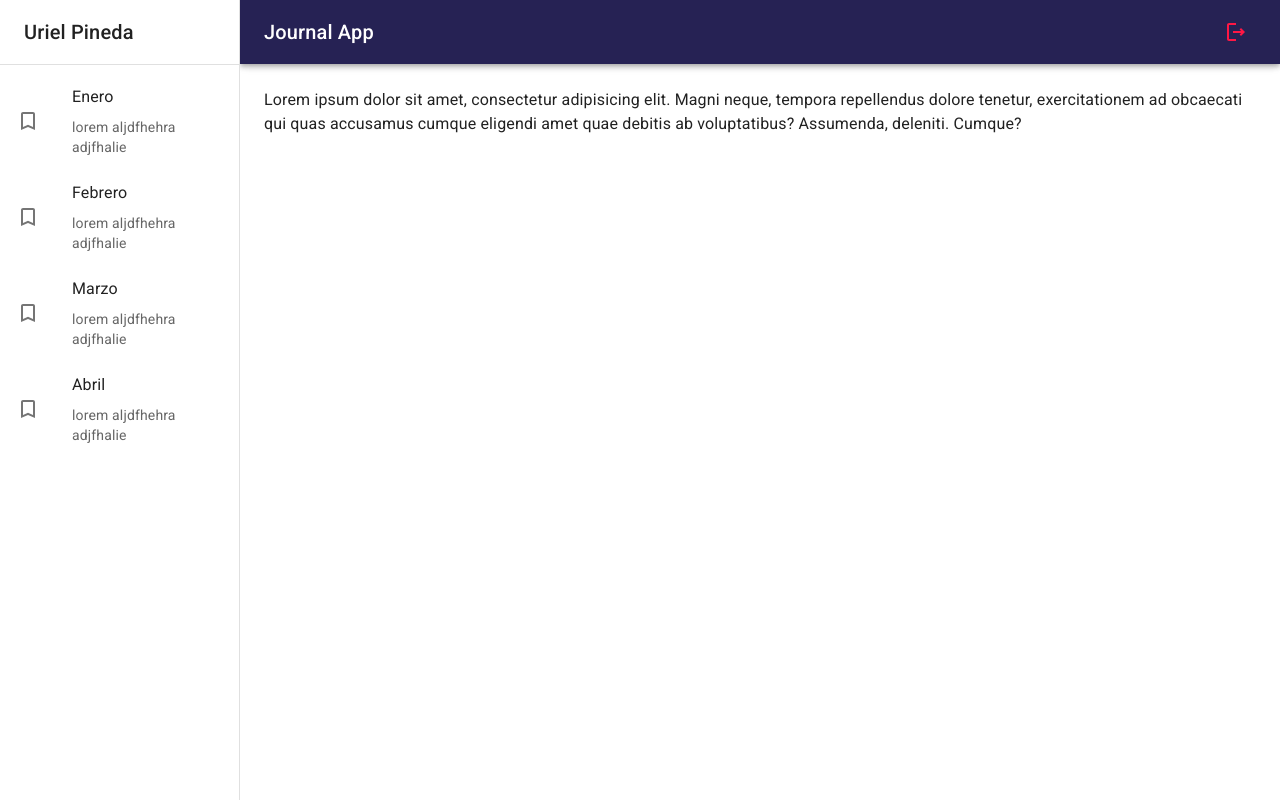
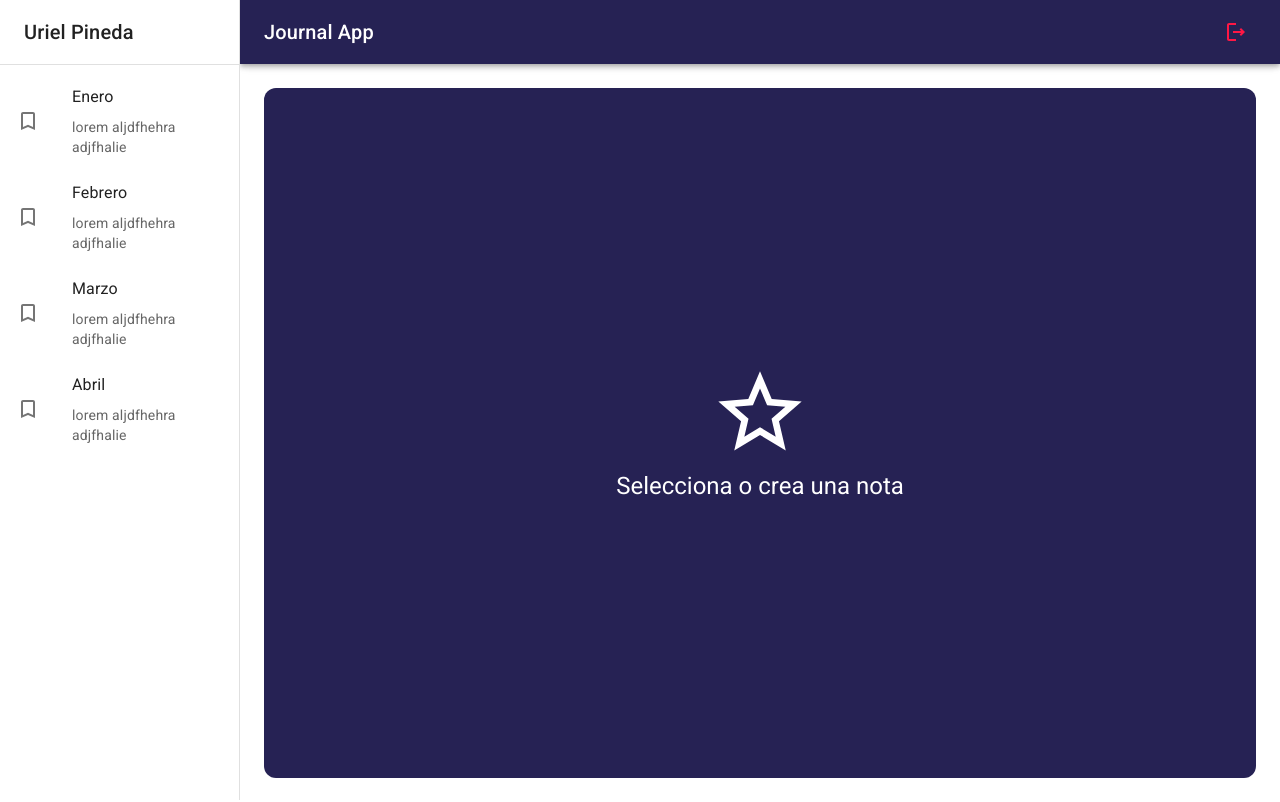
Before and after one commit to Lexxus-Cris/journal-app, a React (Vite) app: page / in a window 1280 px wide. Built offline with nearby package versions, Linux system fonts and the light colour scheme.

Commit message:
Maquetado simple de NothingSelectedView

```diff
--- a/src/journal/pages/JournalPage.jsx
+++ b/src/journal/pages/JournalPage.jsx
@@ -1,10 +1,11 @@
 import { Typography } from "@mui/material"
 import { JournalLayout } from "../layout/JournalLayout"
+import { NothingSelectedView } from "../views"
 
 export const JournalPage = () => {
     return (
         <JournalLayout>
-            <Typography>Lorem ipsum dolor sit amet, consectetur adipisicing elit. Magni neque, tempora repellendus dolore tenetur, exercitationem ad obcaecati qui quas accusamus cumque eligendi amet quae debitis ab voluptatibus? Assumenda, deleniti. Cumque?</Typography>
+            <NothingSelectedView />
         </JournalLayout>
     )
 }
--- /dev/null
+++ b/src/journal/views/NothingSelectedView.jsx
@@ -0,0 +1,24 @@
+import { StarOutline } from '@mui/icons-material'
+import { Grid, Typography } from '@mui/material'
+
+export const NothingSelectedView = () => {
+    return (
+        <Grid
+            container
+            spacing={0}
+            direction='column'
+            alignItems='center'
+            justifyContent='center'
+            sx={{ minHeight: 'calc(100vh - 110px)', backgroundColor: 'primary.main', p: 3, borderRadius: 3 }}
+        >
+            <Grid item xs={12}>
+                <StarOutline sx={{ fontSize: 100, color:'white' }} />
+            </Grid>
+            <Grid item xs={12}>
+                <Typography color='white' variant='h5' >
+                    Selecciona o crea una nota
+                </Typography>
+            </Grid>
+        </Grid>
+    )
+}
--- /dev/null
+++ b/src/journal/views/index.js
@@ -0,0 +1 @@
+export * from './NothingSelectedView';
```
